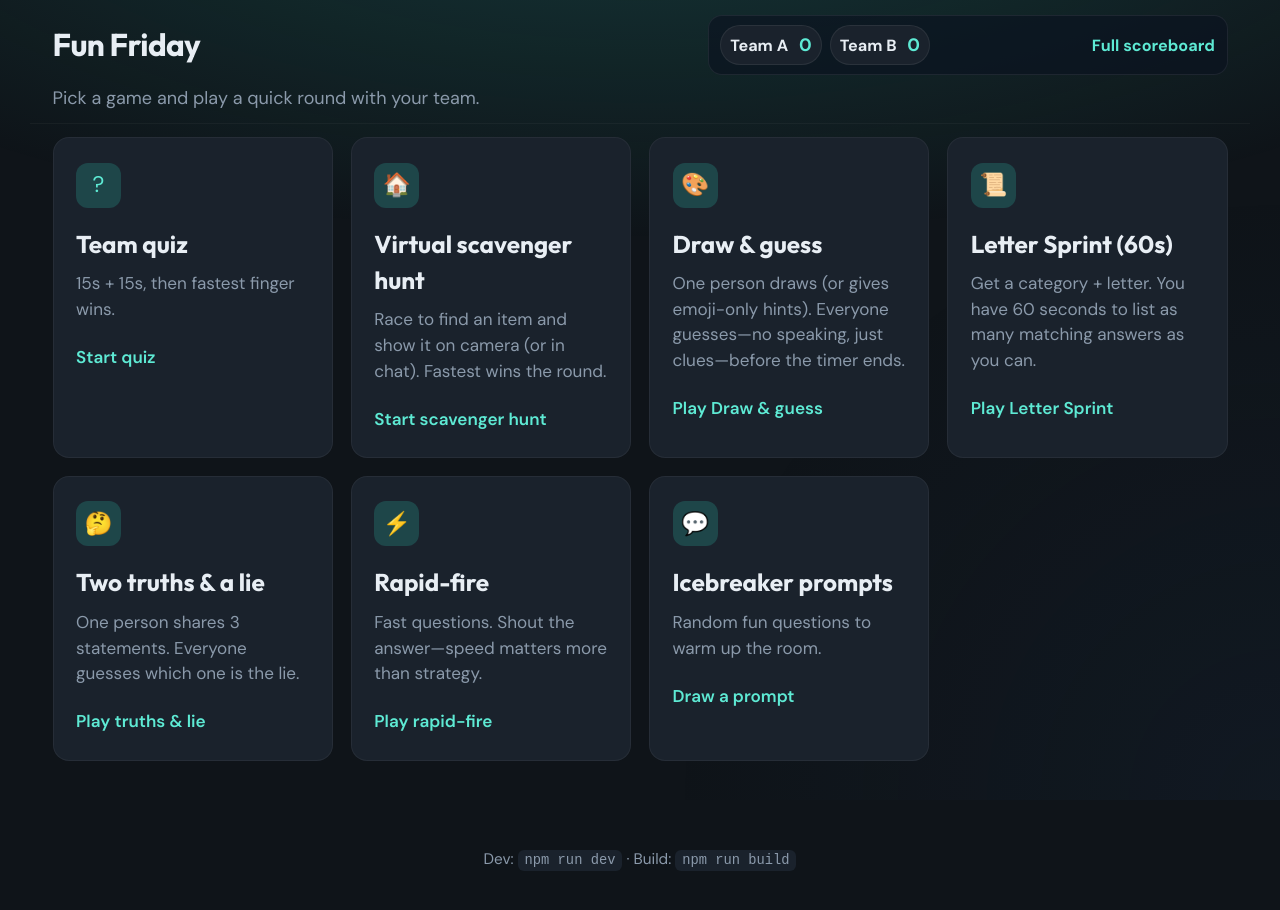
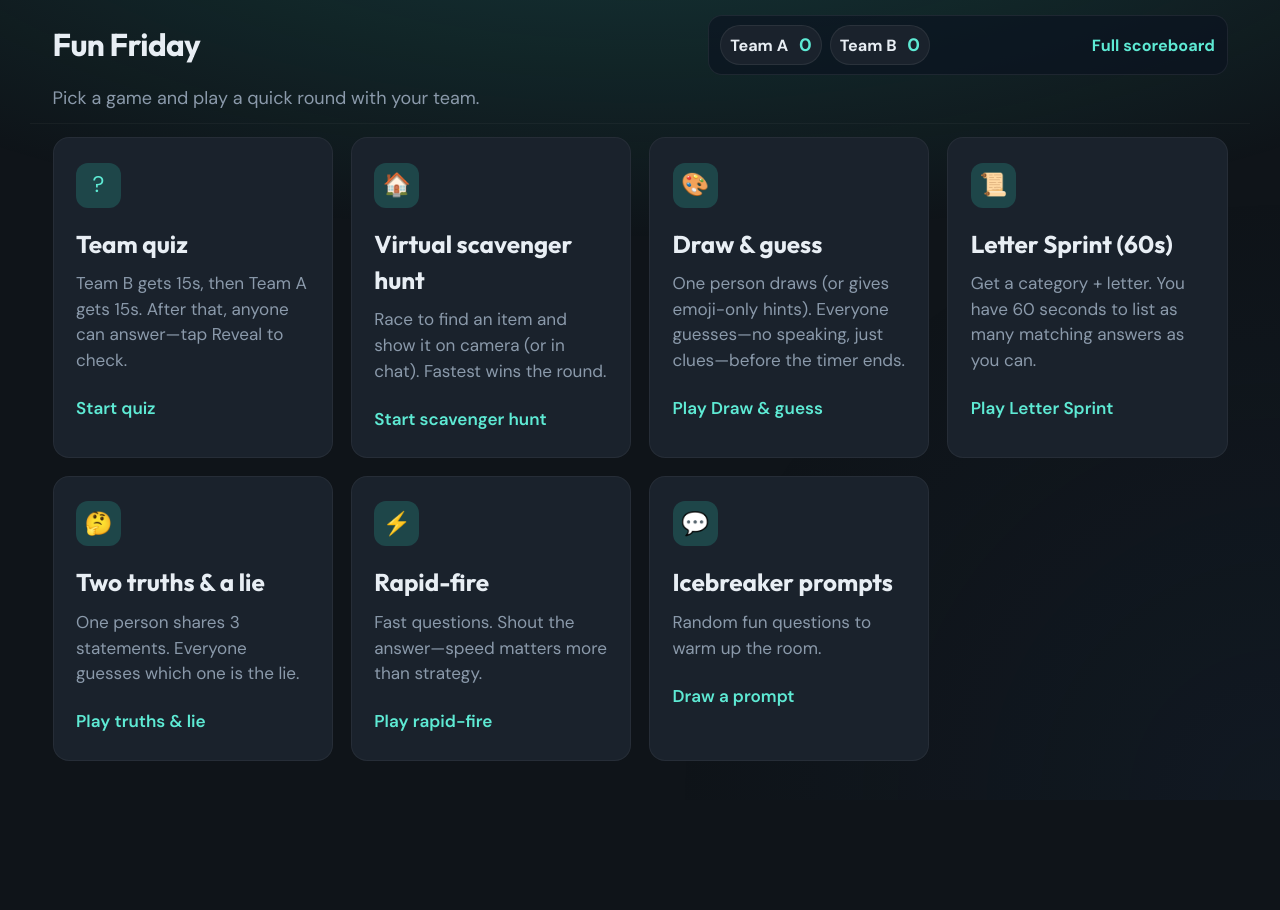
Before and after one commit to akshaygdhole/Fun-Friday-Games, a React (Vite) app: page / in a window 1280 px wide. Shown: the top 910 px of the page. After the commit the page ends 869 px from the top, so only its background shows below. Built offline with nearby package versions, Linux system fonts and the light colour scheme.

Commit message:
Update game instructions for clarity in Home and Quiz components; remove unnecessary footer in Home page and adjust activity tip in Scavenger Hunt for cleaner presentation.

```diff
--- a/src/pages/Home.jsx
+++ b/src/pages/Home.jsx
@@ -6,7 +6,7 @@ const cards = [
     to: "/quiz",
     icon: "?",
     title: "Team quiz",
-    text: "15s + 15s, then fastest finger wins.",
+    text: "Team B gets 15s, then Team A gets 15s. After that, anyone can answer—tap Reveal to check.",
     cta: "Start quiz",
   },
   {
@@ -84,11 +84,7 @@ export default function Home() {
         ))}
       </main>
 
-      <footer className="site-footer site-footer--hub">
-        <p>
-          Dev: <code>npm run dev</code> · Build: <code>npm run build</code>
-        </p>
-      </footer>
+      <footer className="site-footer site-footer--hub" />
     </div>
   )
 }
--- a/src/pages/Quiz.jsx
+++ b/src/pages/Quiz.jsx
@@ -215,8 +215,8 @@ export default function Quiz() {
           <header className="quiz-hero quiz-hero-web">
             <h1 className="quiz-hero-title">Team quiz</h1>
             <p className="quiz-hero-lede">
-              Rules: each question has two {QUIZ_QUESTION_SECONDS}s turns (Team B then Team A). After both turns, anyone can answer.
-              The correct option and explanation appear when <strong>Reveal answer</strong> is pressed.
+              Rules: Team B gets {QUIZ_QUESTION_SECONDS}s, then Team A gets {QUIZ_QUESTION_SECONDS}s. After both turns, anyone can answer.
+              Tap <strong>Reveal answer</strong> to show the correct option and explanation.
             </p>
           </header>
 
--- a/src/pages/ScavengerHunt.jsx
+++ b/src/pages/ScavengerHunt.jsx
@@ -114,7 +114,7 @@ export default function ScavengerHunt() {
             </button>
           </div>
 
-          <p className="activity-tip">Tip: keep it nearby and safe.</p>
+          <p className="activity-tip" />
         </section>
       </main>
     </div>
```
